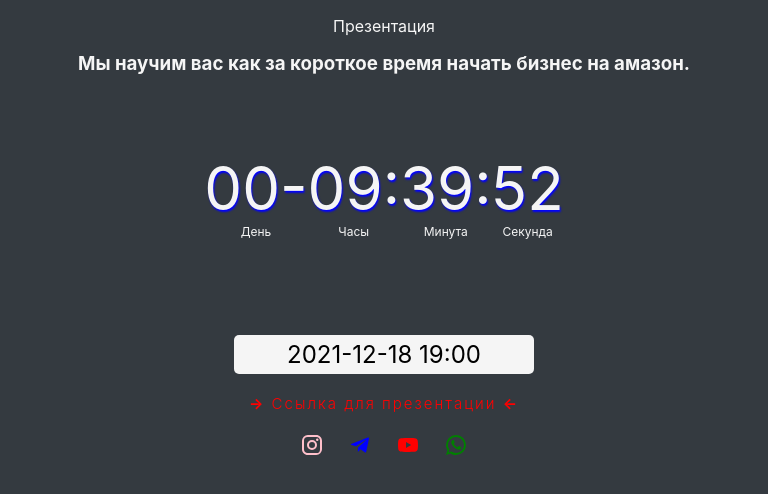
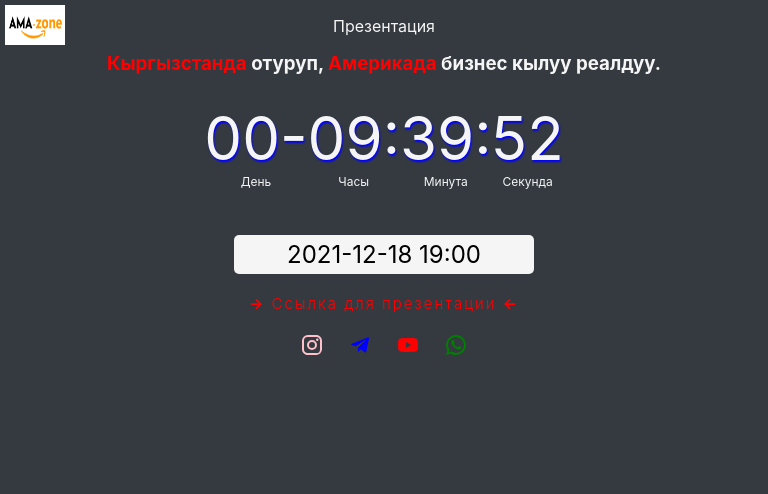
Before and after one commit to ArsenMamataliev/count-down, a React (Create React App) app: page / in a window 768 px wide. Shown: the top 494 px of the page. Built offline with nearby package versions, Linux system fonts and the light colour scheme.

Commit message:
Logo added and some desing changes

```diff
--- a/src/App.css
+++ b/src/App.css
@@ -18,6 +18,14 @@ body {
   font-family: -apple-system, BlinkMacSystemFont, 'Segoe UI', Roboto, Oxygen, Ubuntu, Cantarell, 'Open Sans', 'Helvetica Neue', sans-serif;
 }
 
+.App img{
+  position: absolute;
+  top: 20px;
+  left: 30px;
+  width: 100px;
+  height: 50px;
+}
+
 .App a{
   color:red;
   text-decoration: none;
@@ -36,6 +44,9 @@ body {
   margin: 60px auto;
   padding: 0;
   font-size: 48px;
+}
+.redText{
+  color:red;
 }
 
 .column{
@@ -69,6 +80,13 @@ body {
     text-align: center;
     margin: 0 auto;
   }
+
+  .App img{
+    position: static;
+    width: 90%;
+    height: 100px;
+    margin: 10px auto;
+  }
   .timer{
     display: flex;
     justify-content: center;
@@ -95,17 +113,24 @@ body {
   }
 }
 
-@media screen and (max-width: 768px) {
+@media screen and (min-width: 481px) and (max-width: 768px) {
   .App h3{
     width: 95%;
     text-align: center;
     margin: 0 auto;
   }
+  .App img{
+    position: absolute;
+    top:5px;
+    left: 5px;
+    width: 60px;
+    height: 40px;
+  }
   .timer{
     display: flex;
     justify-content: center;
     flex-direction: row;
-    height: 200px;
+    height: 100px;
     width: 95%;
     margin: 20px auto;
     padding: 0;
--- a/src/App.js
+++ b/src/App.js
@@ -2,6 +2,7 @@ import React from 'react';
 import Countdown,{ zeroPad } from 'react-countdown';
 import './App.css';
 import SocialMediaIcons from './app/SocialMediaIcons';
+import logo from './media/amazone_mini.png';
 
 // Random component
 const Completionist = () => <span>Презентация начинается перейдите по ссылке</span>;
@@ -23,17 +24,18 @@ const renderer = ({ days, hours, minutes, seconds, completed }) => {
 }
 
 function App() {
-  let birthday = new Date('December 18, 2021 19:00:00')
+  let exactDate = new Date('December 18, 2021 19:00:00')
   return (
     <div className="App">
       <p>Презентация</p>
-      <h3>Мы научим вас как за короткое время начать бизнес на амазон.</h3>
+      <h3><span className="redText">Кыргызстанда</span> отуруп, <span className="redText">Америкада</span> бизнес кылуу реалдуу.</h3>
+      <img src={logo} alt="logo"/>
       <Countdown
-        date={Date.parse(birthday)}
+        date={Date.parse(exactDate)}
         renderer={renderer}
       />
       <div className="date">2021-12-18 19:00</div>
-      <a href="http://"><strong>&#8594;</strong>  Ссылка для презентации <strong>&#8592;</strong></a>
+      <a href="https://www.youtube.com/watch?v=TC4BBjdUlyc"><strong>&#8594;</strong>  Ссылка для презентации <strong>&#8592;</strong></a>
       <SocialMediaIcons/>
     </div>
   );
```
Also changed, not shown: src/media/amazone_mini.png (added).
